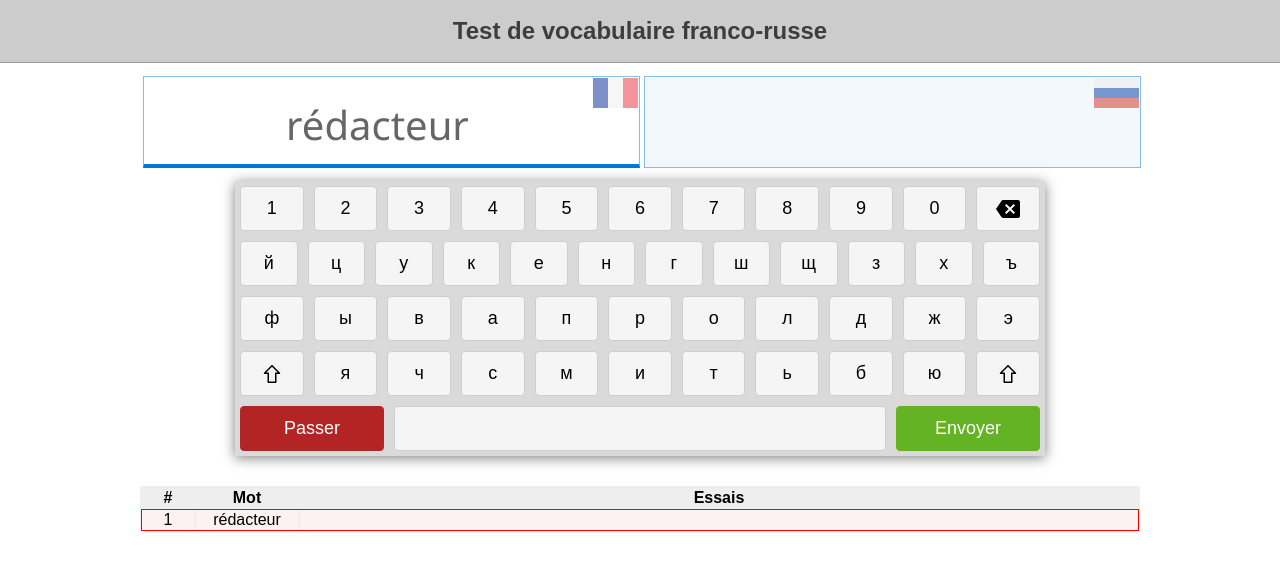
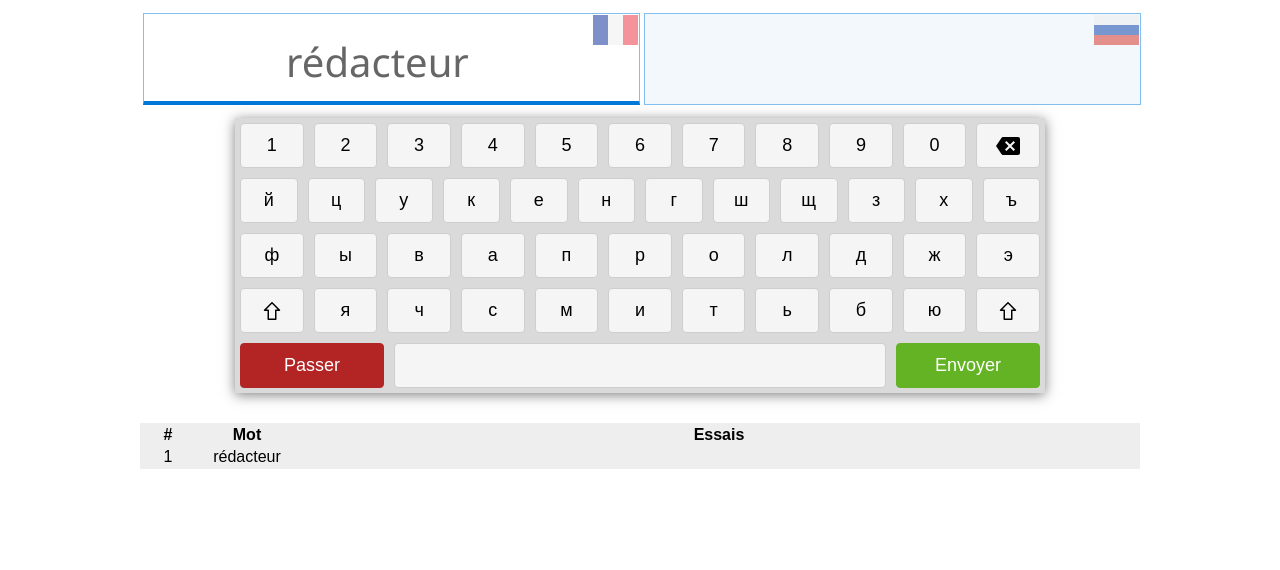
Before and after one commit to cedrou/vocab, a React (Create React App) app: page / in a window 1280 px wide. Shown: the top 570 px of the page. Built offline with nearby package versions, Linux system fonts and the light colour scheme.

Commit message:
Remove header Change log color if row is not completed

```diff
--- a/src/App.js
+++ b/src/App.js
@@ -143,7 +143,7 @@ class App extends Component {
                         let item = this.state.log[key];
 
                         return (
-                            <tbody className={item.success ? "log-success" : "log-error"}>
+                            <tbody className={item.success ? "log-success" : item.trials.length > this.MaxTrials ? "log-error" : ""}>
                             <tr>
                                 <td>{i+1}</td>
                                 <td>{key}</td>
@@ -163,9 +163,6 @@ class App extends Component {
     render() {
         return (
             <div className="App">
-                <header className="App-header">
-                    <h1 className="App-title">Test de vocabulaire franco-russe</h1>
-                </header>
 
                 <div className="App-quizz">
                     <table><tbody>
```
